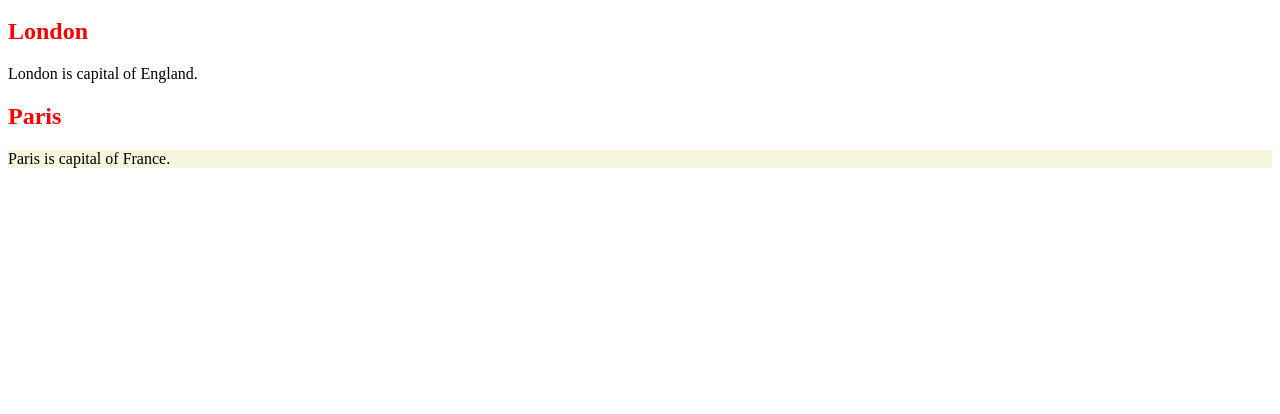
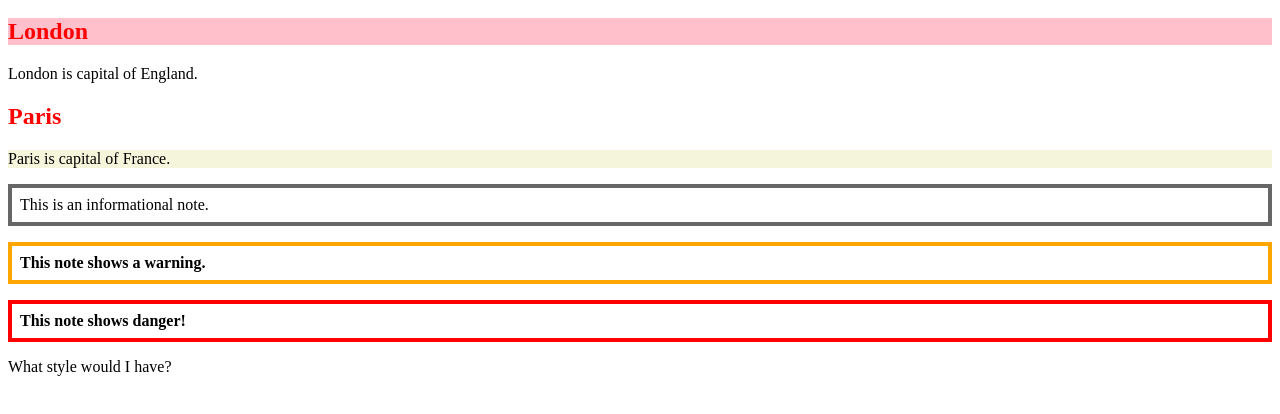
Before and after one commit to RyanDanielLee/ACIT-1620-Week-5, a plain HTML site: page index.html in a window 1280 px wide. Shown: the part 120-534 px from the top of the page. Drawn offline with Linux system fonts and the light colour scheme.

Commit message:
Adds more styling to the file

```diff
--- a/index.html
+++ b/index.html
@@ -10,10 +10,15 @@
   <body>
     <h1 class="Title">Capitals</h1>
 
-    <h2 class="Title">London</h2>
+    <h2 class="Title" id="londonHeading">London</h2>
     <p>London is capital of England.</p>
 
     <h2 class="Title">Paris</h2>
     <p class="Background">Paris is capital of France.</p>
+
+    <p class="notebox">This is an informational note.</p>
+    <p class="notebox warning">This note shows a warning.</p>
+    <p class="notebox danger">This note shows danger!</p>
+    <p class="danger">What style would I have?</p>
   </body>
 </html>
--- a/styles/style.css
+++ b/styles/style.css
@@ -5,3 +5,22 @@
 .Title {
     color: red;
 }
+
+.notebox {
+    border: 4px solid #666;
+    padding: .5em;
+}
+
+.notebox.warning {
+    border-color: orange;
+    font-weight: bold;
+}
+
+.notebox.danger {
+    border-color: red;
+    font-weight: bold;
+}
+
+#londonHeading {
+    background-color: pink;
+}
```
